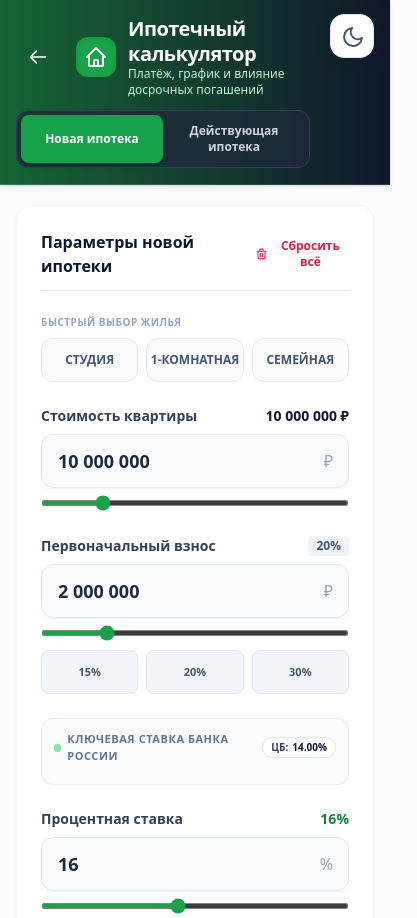
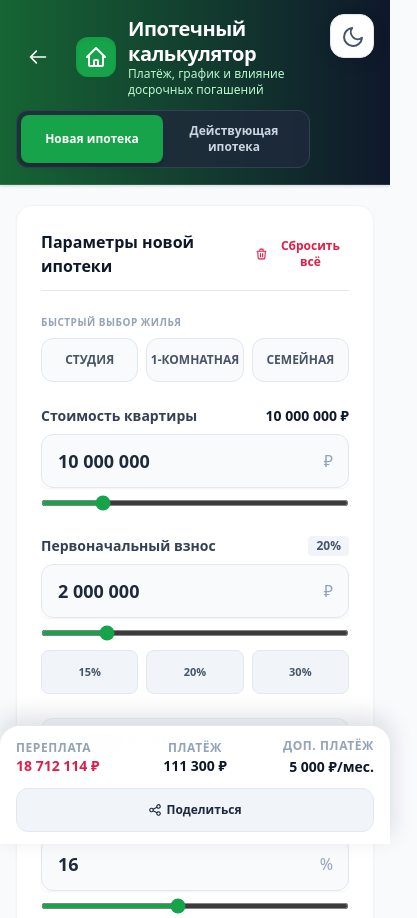
Before and after one commit to Porfhub/my_calculator, a website: page mortgage.html in a window 390 px wide. Shown: the top 918 px of the page, 417 px wide, since content can reach past the window. Drawn offline with nearby package versions, Linux system fonts and the light colour scheme.

Commit message:
Fix mortgage mobile UX

```diff
--- a/mortgage.html
+++ b/mortgage.html
@@ -65,11 +65,16 @@
         }
 
         @media (max-width: 1023px) {
+            /* The shared READY animation leaves a transform on body. A transformed
+               ancestor becomes the containing block for position: fixed, so reset
+               it here to keep the mortgage summary attached to the viewport. */
+            body.calculator-page[data-calculation-state="READY"] {
+                animation: none !important;
+                transform: none !important;
+            }
             .mobile-sticky-results {
-                position: fixed;
-                bottom: 0;
-                left: 0;
-                right: 0;
+                position: fixed !important;
+                inset: auto 0 0;
                 width: 100%;
                 max-width: 100vw;
                 box-sizing: border-box;
@@ -77,17 +82,17 @@
                 background: white;
                 box-shadow: 0 -10px 25px -5px rgba(0, 0, 0, 0.15);
                 border-top: 1px solid #e2e8f0;
-                padding: 0.75rem 1rem;
+                padding: 0.75rem max(1rem, env(safe-area-inset-right)) calc(0.75rem + env(safe-area-inset-bottom)) max(1rem, env(safe-area-inset-left));
                 border-radius: 1.25rem 1.25rem 0 0;
                 backdrop-filter: blur(8px);
-                background-opacity: 0.95;
+                -webkit-backdrop-filter: blur(8px);
             }
             .dark .mobile-sticky-results {
                 background: #0f172a;
                 border-top-color: #1e293b;
             }
             body {
-                padding-bottom: 140px;
+                padding-bottom: calc(10rem + env(safe-area-inset-bottom));
             }
         }
 
@@ -124,6 +129,17 @@
             opacity: 1;
         }
 
+        @media (max-width: 639px) {
+            .tooltip .tooltiptext {
+                position: fixed;
+                right: 1rem;
+                bottom: calc(9rem + env(safe-area-inset-bottom));
+                left: 1rem;
+                width: auto;
+                margin-left: 0;
+            }
+        }
+
         .scrollbar-hide::-webkit-scrollbar {
             display: none;
         }
@@ -471,11 +487,11 @@
                                         <span class="tooltiptext">💡 <strong>Совет:</strong> Вносите досрочные платежи строго в день обязательного платежа. В этот день списываются все накопленные проценты за месяц, поэтому 100% вашей досрочки уйдет на уменьшение основного долга.</span>
                                     </span>
                                 </span>
-                                <span id="res-monthly-payment" class="text-base sm:text-lg font-extrabold text-slate-100">0 ₽</span>
+                                <span id="res-monthly-payment" class="text-sm sm:text-lg font-extrabold text-slate-100 tabular-nums">0 ₽</span>
                             </div>
                             <div>
                                 <span class="text-[10px] font-bold text-slate-400 block mb-1" id="label-amount">Сумма кредита</span>
-                                <span id="res-loan-amount" class="text-base sm:text-lg font-extrabold text-slate-100">0 ₽</span>
+                                <span id="res-loan-amount" class="text-sm sm:text-lg font-extrabold text-slate-100 tabular-nums">0 ₽</span>
                             </div>
                             <div>
                                 <span class="text-[10px] font-bold text-slate-400 block mb-1" id="label-term">Реальный срок</span>
@@ -509,7 +525,7 @@
                                 <span id="ratio-interest-text" class="text-sm font-bold text-slate-900 dark:text-white">50%</span>
                             </div>
                         </div>
-                        <p id="ratio-text" class="text-xs text-slate-700 dark:text-slate-300 leading-relaxed font-semibold mt-2"></p>
+                        <div id="ratio-text" class="text-xs text-slate-700 dark:text-slate-300 leading-relaxed font-semibold mt-2"></div>
                     </div>
                     <div class="relative w-24 h-24 md:w-28 md:h-28 shrink-0 flex items-center justify-center">
                         <canvas id="ratioDonutChart" class="absolute inset-0 w-full h-full"></canvas>
@@ -584,19 +600,19 @@
             <div class="flex items-center justify-between gap-3 mb-2.5 w-full">
                 <div class="flex-1 min-w-0">
                     <span class="text-[9px] font-bold text-slate-400 dark:text-slate-500 uppercase tracking-wider block truncate">Переплата</span>
-                    <span id="mobile-overpayment" class="text-base font-black text-rose-600 dark:text-rose-500 block truncate">0 ₽</span>
+                    <span id="mobile-overpayment" class="text-sm font-black text-rose-600 dark:text-rose-500 block truncate tabular-nums">0 ₽</span>
                 </div>
                 <div class="flex-1 min-w-0 text-center">
                     <span class="text-[9px] font-bold text-slate-400 dark:text-slate-500 uppercase tracking-wider block truncate">Платёж</span>
-                    <span id="mobile-payment" class="text-sm font-black text-slate-900 dark:text-white block truncate">0 ₽</span>
+                    <span id="mobile-payment" class="text-sm font-black text-slate-900 dark:text-white block truncate tabular-nums">0 ₽</span>
                 </div>
                 <div class="flex-1 min-w-0 text-right" id="mobile-saving-container">
-                    <p class="text-[9px] font-bold text-slate-400 dark:text-slate-500 uppercase tracking-wider truncate">Экономия</p>
-                    <p id="mobile-saving" class="text-sm font-black text-brand-600 truncate">0 ₽</p>
-                    <span id="mobile-cta-text" class="text-[10px] font-bold text-rose-500 dark:text-rose-400 animate-pulse hidden truncate">🔥 Досрочно +5к</span>
+                    <p id="mobile-saving-label" class="text-[9px] font-bold text-slate-400 dark:text-slate-500 uppercase tracking-wider truncate">Экономия</p>
+                    <p id="mobile-saving" class="text-sm font-black text-brand-600 truncate tabular-nums">0 ₽</p>
+                    <span id="mobile-cta-text" class="text-sm font-black text-slate-900 dark:text-white hidden whitespace-nowrap">5 000 ₽/мес.</span>
                 </div>
             </div>
-            <div class="grid grid-cols-2 gap-2">
+            <div class="grid grid-cols-1 gap-2">
                 <button onclick="shareLinkCustom('Ипотечный расчёт — Ясномера', 'Я оценил ипотечный сценарий в Ясномере. Расчётная экономия на процентах: ' + (document.getElementById('saving-money') ? document.getElementById('saving-money').innerText : '0 ₽') + '. Условия кредита следует сверить с банком.')" class="w-full py-2.5 bg-slate-100 dark:bg-slate-800 text-slate-800 dark:text-slate-200 font-bold rounded-xl text-xs border border-slate-200 dark:border-slate-700 flex items-center justify-center gap-1">
                     <svg class="w-3.5 h-3.5" fill="none" stroke="currentColor" viewBox="0 0 24 24"><path stroke-linecap="round" stroke-linejoin="round" stroke-width="2" d="M8.684 13.342C8.886 12.938 9 12.482 9 12c0-.482-.114-.938-.316-1.342m0 2.684a3 3 0 110-2.684m0 2.684l6.632 3.316m-6.632-6l6.632-3.316m0 0a3 3 0 105.367-2.684 3 3 0 00-5.367 2.684zm0 9.316a3 3 0 105.368 2.684 3 3 0 00-5.368-2.684z"></path></svg>
                     Поделиться
@@ -1116,15 +1132,28 @@
                 let mHtml = '';
                 yData.forEach(m => {
                     mHtml += `
-                        <div data-month="${m.month}" class="grid grid-cols-1 lg:grid-cols-12 gap-4 px-4 py-2 bg-white dark:bg-slate-900 border-b dark:border-slate-800 items-center">
-                            <div class="col-span-2 text-xs text-slate-400">Месяц ${m.month}</div>
-                            <div class="col-span-2 text-right text-xs font-semibold">${localFormatMoney(m.payment)}</div>
-                            <div class="col-span-2 text-right text-xs font-semibold text-rose-500">${localFormatMoney(m.interest)}</div>
-                            <div class="col-span-2 text-right text-xs font-semibold text-slate-600">${localFormatMoney(m.principal)}</div>
-                            <div class="col-span-2 text-center">
-                                <input type="text" value="${state.customPrepayments[m.month] ? localFormatNumber(state.customPrepayments[m.month]) : ''}" oninput="formatTableInputVisual(this)" class="w-20 text-center py-0.5 bg-brand-50 dark:bg-slate-800 border rounded font-bold text-xs outline-none text-slate-900 dark:text-white">
-                            </div>
-                            <div class="col-span-2 text-right text-xs font-bold">${localFormatMoney(m.balance)}</div>
+                        <div data-month="${m.month}" class="grid grid-cols-2 lg:grid-cols-12 gap-x-4 gap-y-2 lg:gap-4 px-4 py-3 lg:py-2 bg-white dark:bg-slate-900 border-b dark:border-slate-800 items-center">
+                            <div class="col-span-2 text-xs font-semibold text-slate-500 dark:text-slate-400">Месяц ${m.month}</div>
+                            <div class="col-span-1 lg:col-span-2 min-w-0 lg:text-right">
+                                <span class="lg:hidden block mb-0.5 text-[10px] font-bold uppercase tracking-wide text-slate-400 dark:text-slate-500">Платёж</span>
+                                <span class="block text-xs font-semibold tabular-nums">${localFormatMoney(m.payment)}</span>
+                            </div>
+                            <div class="col-span-1 lg:col-span-2 min-w-0 lg:text-right">
+                                <span class="lg:hidden block mb-0.5 text-[10px] font-bold uppercase tracking-wide text-slate-400 dark:text-slate-500">Проценты</span>
+                                <span class="block text-xs font-semibold text-rose-500 tabular-nums">${localFormatMoney(m.interest)}</span>
+                            </div>
+                            <div class="col-span-1 lg:col-span-2 min-w-0 lg:text-right">
+                                <span class="lg:hidden block mb-0.5 text-[10px] font-bold uppercase tracking-wide text-slate-400 dark:text-slate-500">В тело долга</span>
+                                <span class="block text-xs font-semibold text-slate-600 dark:text-slate-300 tabular-nums">${localFormatMoney(m.principal)}</span>
+                            </div>
+                            <div class="col-span-1 lg:col-span-2 min-w-0 lg:text-center">
+                                <span class="lg:hidden block mb-0.5 text-[10px] font-bold uppercase tracking-wide text-slate-400 dark:text-slate-500">Досрочно</span>
+                                <input type="text" aria-label="Досрочный платёж за месяц ${m.month}" value="${state.customPrepayments[m.month] ? localFormatNumber(state.customPrepayments[m.month]) : ''}" oninput="formatTableInputVisual(this)" class="w-full max-w-24 lg:w-20 text-center py-0.5 bg-brand-50 dark:bg-slate-800 border rounded font-bold text-xs outline-none text-slate-900 dark:text-white">
+                            </div>
+                            <div class="col-span-2 lg:col-span-2 min-w-0 lg:text-right">
+                                <span class="lg:hidden block mb-0.5 text-[10px] font-bold uppercase tracking-wide text-slate-400 dark:text-slate-500">Остаток долга</span>
+                                <span class="block text-xs font-bold tabular-nums">${localFormatMoney(m.balance)}</span>
+                            </div>
                         </div>
                     `;
                 });
@@ -1329,13 +1358,17 @@
                 }
             }
 
-            const valM = document.getElementById('mobile-saving'); const ctaM = document.getElementById('mobile-cta-text');
+            const valM = document.getElementById('mobile-saving');
+            const ctaM = document.getElementById('mobile-cta-text');
+            const labelM = document.getElementById('mobile-saving-label');
             if (savedInt > 0 || savedM > 0) {
                 if (valM) { valM.innerText = localFormatMoney(savedInt); valM.classList.remove('hidden'); }
                 if (ctaM) ctaM.classList.add('hidden');
+                if (labelM) labelM.innerText = 'Экономия';
             } else {
                 if (valM) valM.classList.add('hidden');
                 if (ctaM) ctaM.classList.remove('hidden');
+                if (labelM) labelM.innerText = 'Доп. платёж';
             }
 
             let rTotal = loanAmount + preRes.totalInterest;
@@ -1354,7 +1387,13 @@
                 donutEff.innerText = `${Math.round(bPct)}%`;
             }
 
-            document.getElementById('ratio-text').innerHTML = `Вы выплачиваете <strong class="text-slate-900 dark:text-white font-extrabold bg-emerald-100 dark:bg-emerald-950/50 px-1.5 py-0.5 rounded border border-emerald-500/20">${localFormatMoney(loanAmount)}</strong> тела долга и <strong class="text-slate-900 dark:text-white font-extrabold bg-rose-100 dark:bg-rose-950/50 px-1.5 py-0.5 rounded border border-rose-500/20">${localFormatMoney(preRes.totalInterest)}</strong> процентов за весь срок кредита.`;
+            document.getElementById('ratio-text').innerHTML = `
+                <span class="grid grid-cols-[minmax(0,1fr)_auto] gap-x-3 gap-y-1.5 items-baseline">
+                    <span>Тело долга</span>
+                    <strong class="text-slate-900 dark:text-white font-extrabold text-right tabular-nums">${localFormatMoney(loanAmount)}</strong>
+                    <span>Проценты банку</span>
+                    <strong class="text-slate-900 dark:text-white font-extrabold text-right tabular-nums">${localFormatMoney(bankInterest)}</strong>
+                </span>`;
 
             // Existing History Card
             const historyCard = document.getElementById('existing-history-card');
```
